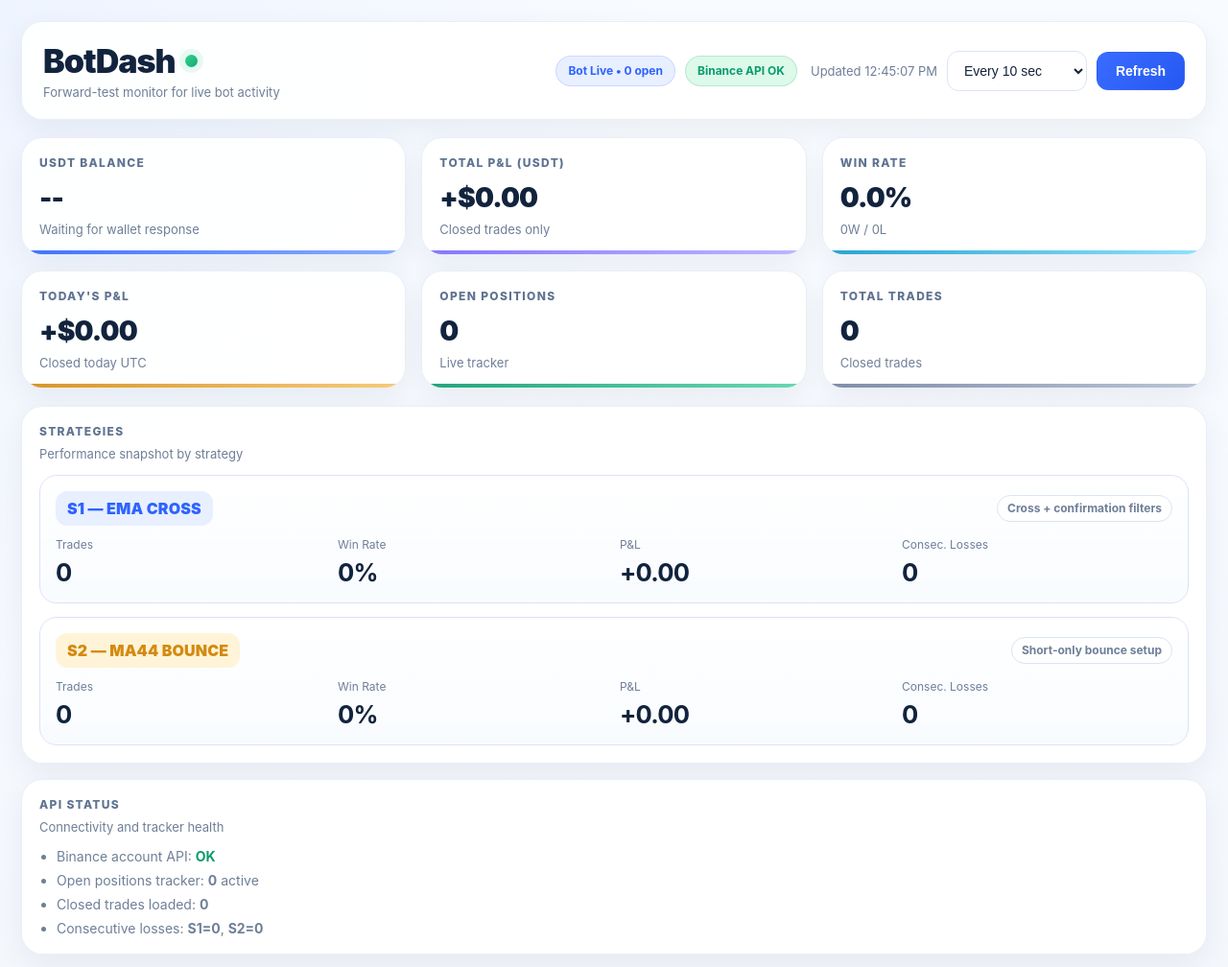
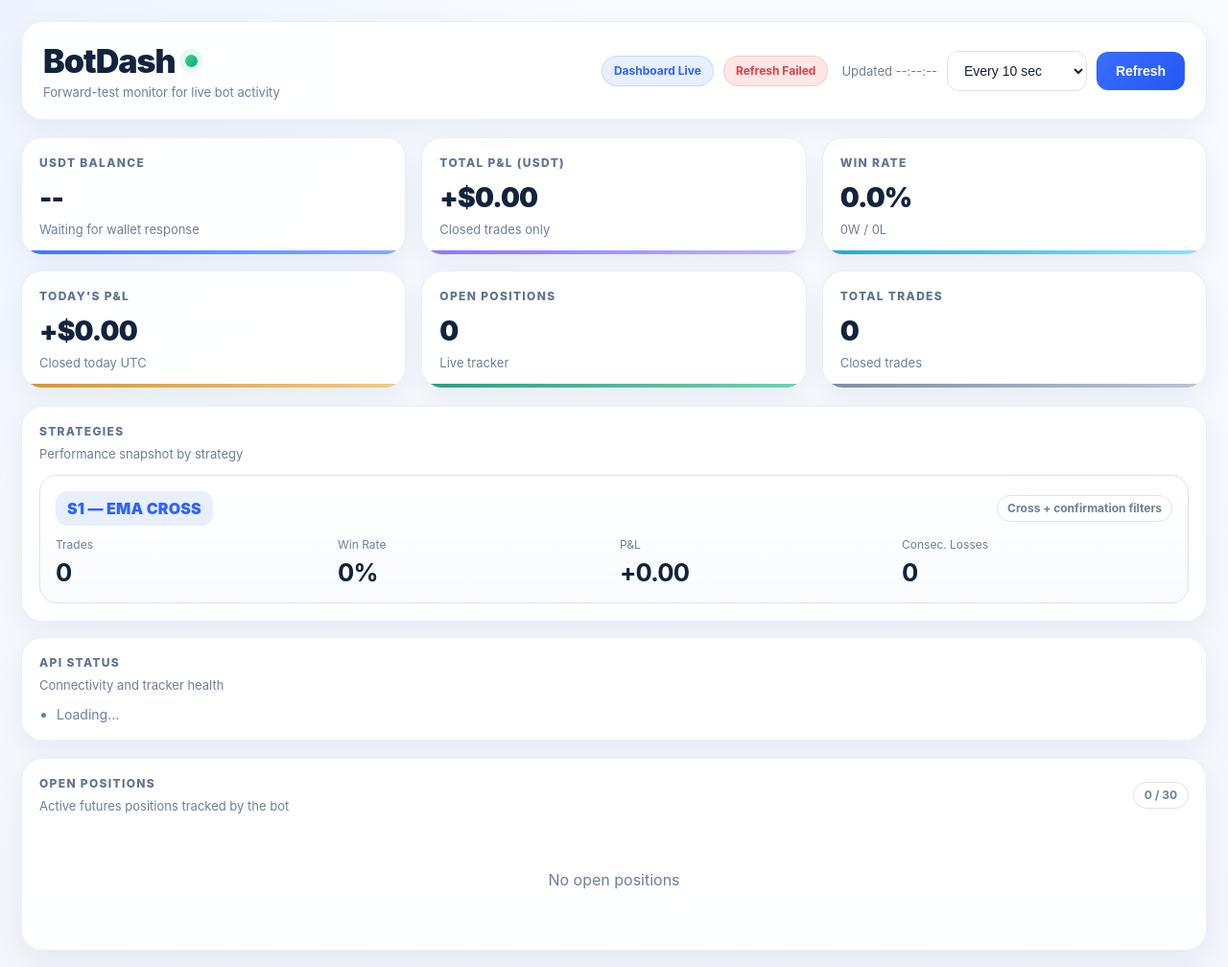
Before and after one commit to zairabbas04/trading-bot, a Flask app: page / in a window 1280 px wide. Shown: the top 1008 px of the page at 96% size. Run offline with Flask 3, Linux system fonts and the light colour scheme; data that the repository does not hold is empty.

Commit message:
Update index.html

```diff
--- a/templates/index.html
+++ b/templates/index.html
@@ -91,7 +91,7 @@
               </div>
             </div>
 
-            <div class="strategy-box s2-box">
+            <!-- <div class="strategy-box s2-box">
               <div class="strategy-topline">
                 <div class="strategy-name s2">S2 — MA44 BOUNCE</div>
                 <span class="mini-chip">Short-only bounce setup</span>
@@ -102,7 +102,7 @@
                 <div><span>P&amp;L</span><strong id="s2Pnl">0.00</strong></div>
                 <div><span>Consec. Losses</span><strong id="s2Losses">0</strong></div>
               </div>
-            </div>
+            </div> -->
           </div>
         </div>
 
```
